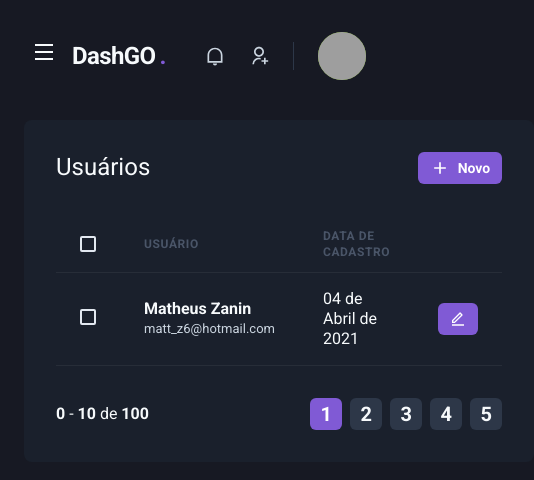
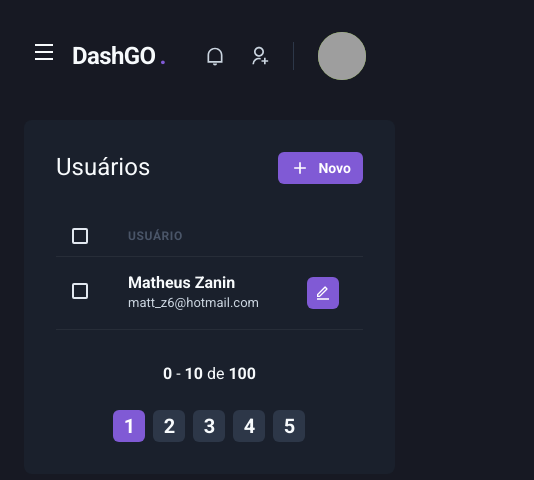
Before and after one commit to MattZ6/dashgo, a Next.js app: page /users in a window 390 px wide. Shown: the top 480 px of the page, 534 px wide, since content can reach past the window. Built offline with nearby package versions, Linux system fonts and the light colour scheme; grey boxes are pictures that could not be loaded.

Commit message:
chore(users list): add responsiveness

```diff
--- a/src/components/Pagination/index.tsx
+++ b/src/components/Pagination/index.tsx
@@ -5,7 +5,7 @@ import { PaginationItem } from './PaginationItem';
 export function Pagination() {
   return (
     <Stack
-      direction="row"
+      direction={["column", "row"]}
       mt="8"
       justifyContent="space-between"
       alignItems="center"
--- a/src/pages/users/index.tsx
+++ b/src/pages/users/index.tsx
@@ -1,4 +1,4 @@
-import { Box, Flex, Heading, Button, Icon, Table, Thead, Tr, Th, Td, Checkbox, Tbody, Text } from '@chakra-ui/react';
+import { Box, Flex, Heading, Button, Icon, Table, Thead, Tr, Th, Td, Checkbox, Tbody, Text, useBreakpointValue, IconButton } from '@chakra-ui/react';
 import { RiAddLine, RiEditLine } from 'react-icons/ri';
 
 import { Header } from '../../components/Header';
@@ -6,6 +6,11 @@ import { Sidebar } from '../../components/Sidebar';
 import { Pagination } from '../../components/Pagination';
 
 export default function UserList() {
+  const isWideVersion = useBreakpointValue({
+    base: false,
+    lg: true,
+  });
+
   return (
     <Box>
       <Header />
@@ -33,18 +38,18 @@ export default function UserList() {
           <Table colorScheme="whiteAlpha">
             <Thead>
               <Tr>
-                <Th px="6" color="gray.300" w="8">
+                <Th px={["4", "4", "6"]} color="gray.300" w="8">
                   <Checkbox colorScheme="purple" />
                 </Th>
                 <Th>Usuário</Th>
-                <Th>Data de cadastro</Th>
+                {isWideVersion && <Th>Data de cadastro</Th>}
                 <Th textAlign="end"></Th>
               </Tr>
             </Thead>
 
             <Tbody>
               <Tr>
-                <Td px="6">
+                <Td px={["4", "4", "6"]}>
                   <Checkbox colorScheme="purple" />
                 </Td>
                 <Td>
@@ -53,16 +58,16 @@ export default function UserList() {
                     <Text fontSize="small" color="gray.300">matt_z6@hotmail.com</Text>
                   </Box>
                 </Td>
-                <Td>04 de Abril de 2021</Td>
+                {isWideVersion && <Td>04 de Abril de 2021</Td>}
                 <Td textAlign="end">
-                  <Button
+                  <IconButton
+                    aria-label="Edit user"
                     as="a"
                     size="sm"
                     fontSize="sm"
                     colorScheme="purple"
-                  >
-                    <Icon as={RiEditLine} fontSize="16" />
-                  </Button>
+                    icon={<Icon as={RiEditLine} fontSize="16" />}
+                  />
                 </Td>
               </Tr>
             </Tbody>
```
